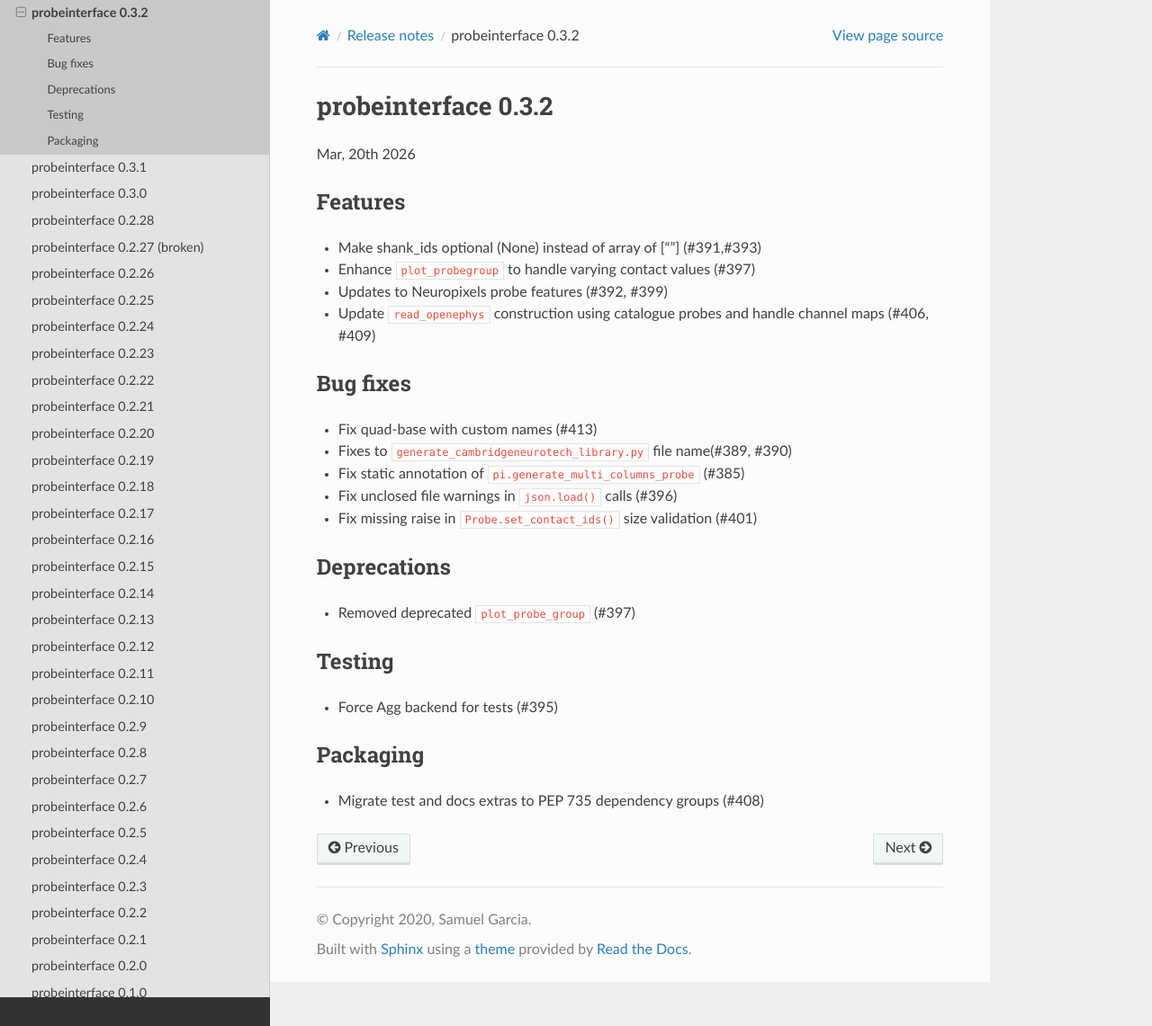
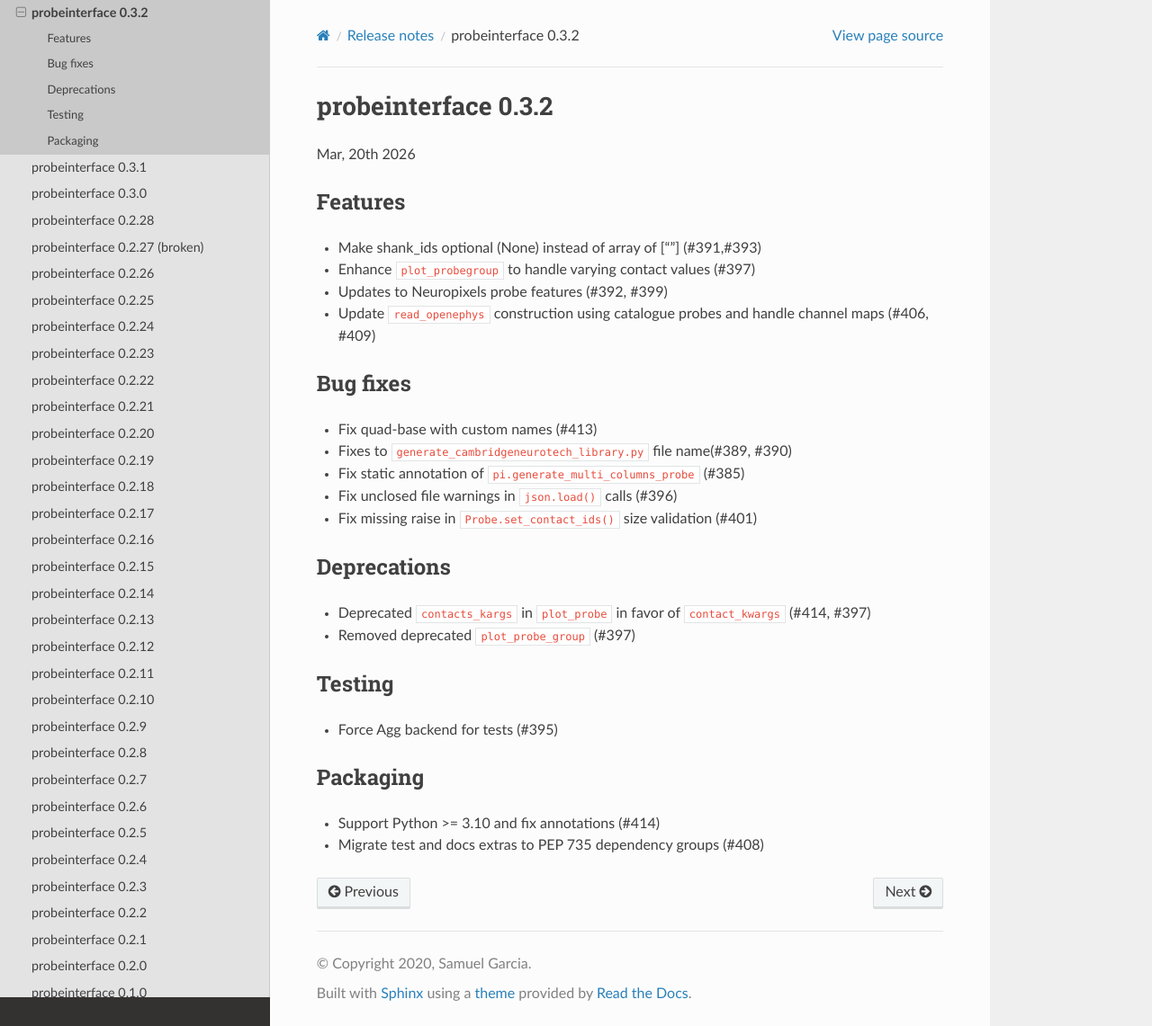
Before and after one commit to SpikeInterface/probeinterface, a Sphinx documentation site: the page built from doc/releases/0.3.2.rst, in a window 1280 px wide and 1141 px high. Shown: the whole window at 90% size. Built offline with Sphinx 7.4.7 and the Read the Docs theme 3.1.0, drawn with Linux system fonts in a browser that asks for light colours; pages that are not in the unit, such as notebooks, are missing from menus.

Commit message:
add #414 PR

```diff
--- a/doc/releases/0.3.2.rst
+++ b/doc/releases/0.3.2.rst
@@ -24,6 +24,7 @@ Bug fixes
 Deprecations
 ^^^^^^^^^^^^
 
+* Deprecated ``contacts_kargs`` in ``plot_probe`` in favor of ``contact_kwargs`` (#414, #397)
 * Removed deprecated ``plot_probe_group`` (#397)
 
 Testing
@@ -34,4 +35,5 @@ Testing
 Packaging
 ^^^^^^^^^
 
+* Support Python >= 3.10 and fix annotations (#414)
 * Migrate test and docs extras to PEP 735 dependency groups (#408)
```
